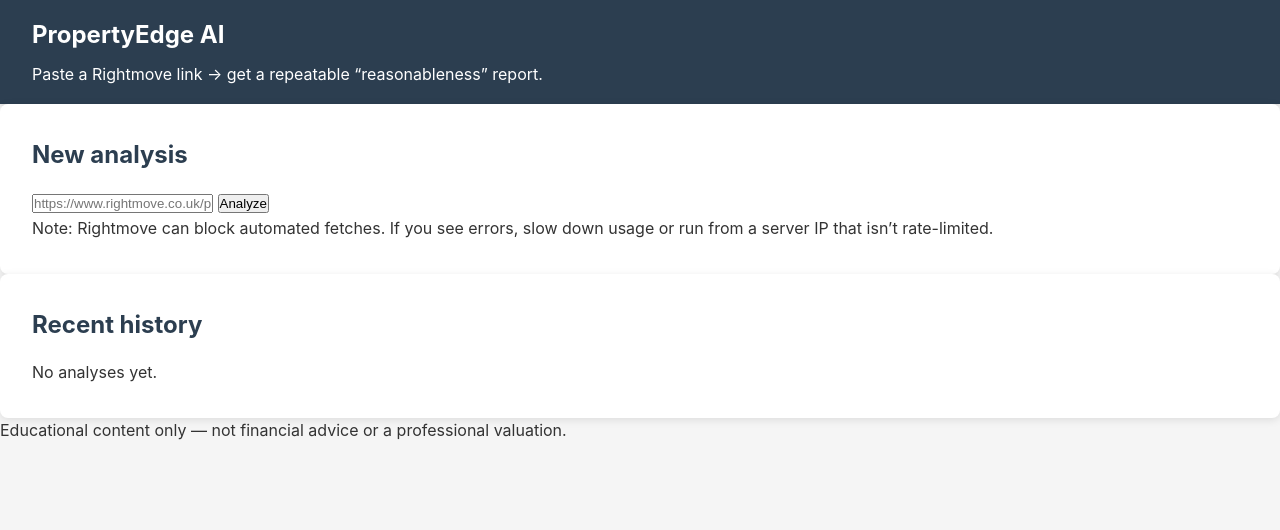
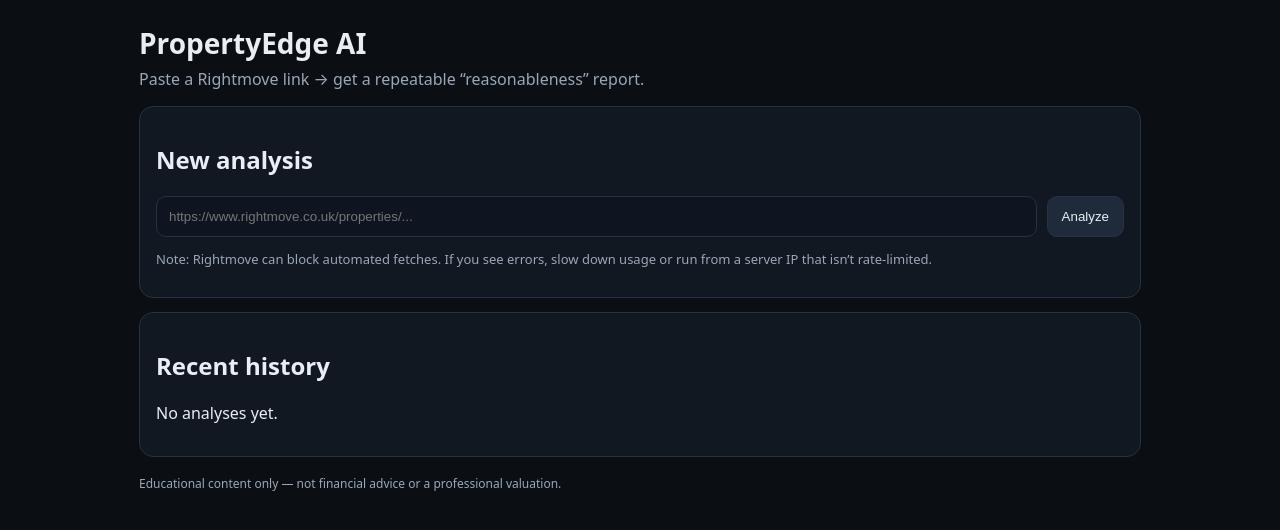
Before and after one commit to godwaino/PropertyEdge, a Flask app: page / in a window 1280 px wide. Shown: the top 530 px of the page. Run offline with Flask 3, Linux system fonts and the light colour scheme; data that the repository does not hold is empty; parts of the project's set-up code (start-up, migrations or seed data) failed here and were passed over; some libraries are stand-ins or nearby versions.

Commit message:
Update style.css

```diff
--- a/static/style.css
+++ b/static/style.css
@@ -1,55 +1,24 @@
-/* PropertyEdge Styles */
-
-* {
-    margin: 0;
-    padding: 0;
-    box-sizing: border-box;
-}
-
-body {
-    font-family: -apple-system, BlinkMacSystemFont, 'Segoe UI', Roboto, Oxygen, Ubuntu, Cantarell, sans-serif;
-    line-height: 1.6;
-    color: #333;
-    background-color: #f5f5f5;
-}
-
-header {
-    background-color: #2c3e50;
-    color: white;
-    padding: 1rem 2rem;
-    box-shadow: 0 2px 4px rgba(0,0,0,0.1);
-}
-
-header h1 {
-    font-size: 1.5rem;
-    margin-bottom: 0.5rem;
-}
-
-nav a {
-    color: white;
-    text-decoration: none;
-    margin-right: 1.5rem;
-    transition: opacity 0.3s;
-}
-
-nav a:hover {
-    opacity: 0.8;
-}
-
-main {
-    max-width: 1200px;
-    margin: 2rem auto;
-    padding: 0 2rem;
-}
-
-section {
-    background: white;
-    padding: 2rem;
-    border-radius: 8px;
-    box-shadow: 0 2px 8px rgba(0,0,0,0.1);
-}
-
-h2 {
-    color: #2c3e50;
-    margin-bottom: 1rem;
-}
+:root { --bg:#0b0f14; --card:#121822; --text:#e9eef5; --muted:#9aa7b8; --line:#263142; --btn:#1f2a3a; }
+* { box-sizing:border-box; }
+body { margin:0; background:var(--bg); color:var(--text); font-family: system-ui, -apple-system, Segoe UI, Roboto, Arial, sans-serif; }
+.wrap { max-width: 1050px; margin: 0 auto; padding: 24px; }
+.top { display:flex; justify-content:space-between; gap:16px; align-items:flex-start; margin-bottom: 16px; }
+h1 { margin:0; font-size: 28px; }
+.sub { margin:6px 0 0; color:var(--muted); }
+.card { background:var(--card); border:1px solid var(--line); border-radius: 14px; padding: 16px; margin: 14px 0; }
+.row { display:flex; justify-content:space-between; align-items:center; gap:12px; }
+form { display:flex; gap:10px; }
+input { flex:1; padding: 12px 12px; border-radius:10px; border:1px solid var(--line); background:#0f1520; color:var(--text); }
+button { padding: 12px 14px; border-radius:10px; border:1px solid var(--line); background:var(--btn); color:var(--text); cursor:pointer; }
+button:hover { filter:brightness(1.08); }
+.btn { display:inline-block; padding:8px 10px; border-radius:10px; border:1px solid var(--line); background:var(--btn); color:var(--text); text-decoration:none; margin-left:6px; }
+.hint, .muted { color:var(--muted); font-size: 13px; }
+.error { color:#ffb4b4; }
+.grid { display:grid; grid-template-columns: 1fr 1fr; gap:12px; }
+.box { border:1px solid var(--line); border-radius:12px; padding:12px; background:#0f1520; }
+table { width:100%; border-collapse:collapse; font-size: 13px; }
+th, td { border-bottom:1px solid var(--line); padding: 8px; text-align:left; }
+th { color: var(--muted); font-weight:600; }
+.pre { white-space: pre-wrap; background:#0f1520; border:1px solid var(--line); padding:12px; border-radius:12px; overflow:auto; }
+.footer { color:var(--muted); font-size: 12px; margin-top: 18px; }
+@media (max-width: 820px) { .grid { grid-template-columns: 1fr; } form { flex-direction:column; } }
```
